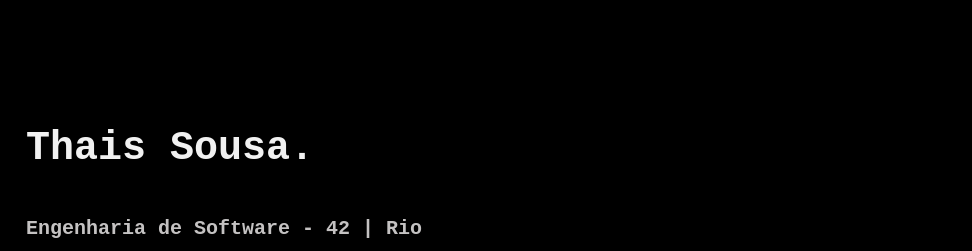
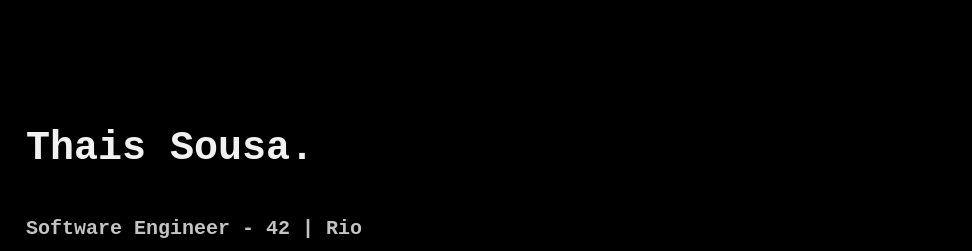
Before and after one commit to thaisfsousa/thaisfsousa.github.io, a plain HTML site: page index.html in a window 1280 px wide. Shown: the top 251 px of the page, 124-1096 px from the left. Drawn offline with nearby package versions, Linux system fonts and the light colour scheme.

Commit message:
Update index.html

```diff
--- a/index.html
+++ b/index.html
@@ -57,7 +57,7 @@ body, h1,h2,h3,h4,h5,h6 {font-family: 'Source Code Pro', monospace}
       <div class="w3-text-light-grey" style=" font-size: 40px;">Thais Sousa. </div><br>
       <div class="dev"> Jr. Developer </div>
     </div>
-    <div style="padding-top: 50px; font-size: 20px; color: #c4c2c2">Engenharia de Software - 42 | Rio</div>
+    <div style="padding-top: 50px; font-size: 20px; color: #c4c2c2">Software Engineer - 42 | Rio</div>
     <h2 class="w3-text-light-grey" style="padding-top: 30px;">ABOUT ME</h2>
     <hr style="width:200px" class="w3-opacity">
     <p style="font-size: 18px;"> I'm a software engineer student, joined 42 RIO in May 2022 with no previously experience in programming... Since then, I've been discovering more about technology, knowledge sharing and a lot of skills that we practice every day during our journey as a cadet who is capable of learning how to learn. If you have any common interests, feel free to contact me! </p>
```
